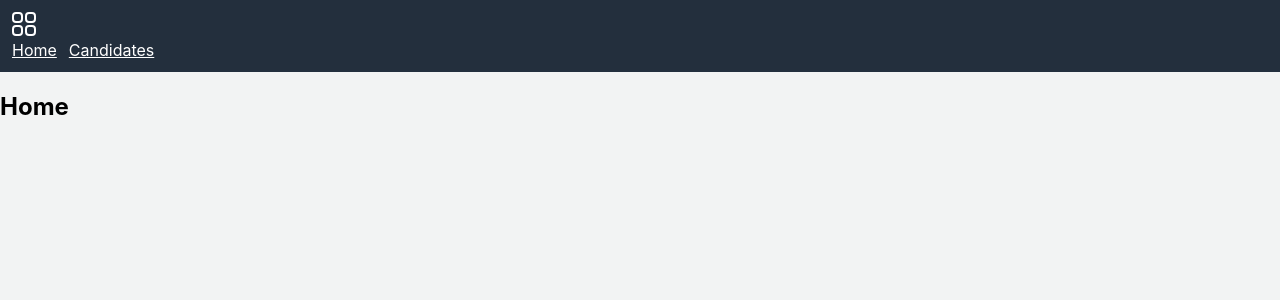
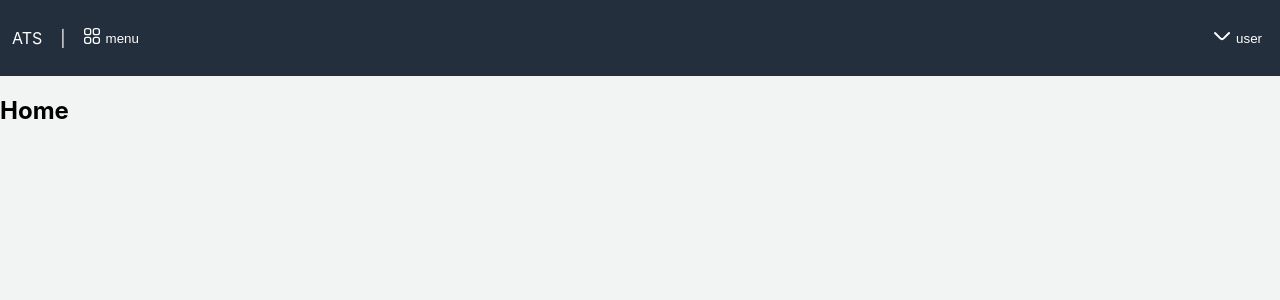
Before and after one commit to salvacorp/application-frontend, a React (Create React App) app: page / in a window 1280 px wide. Shown: the top 300 px of the page. Built offline with nearby package versions, Linux system fonts and the light colour scheme.

Commit message:
wip: add layout header.

```diff
--- a/src/assets/icons/index.ts
+++ b/src/assets/icons/index.ts
@@ -1,3 +1,9 @@
+import { IconName } from '../../components';
 import apps from './apps.svg';
+import angleDown from './angle-down.svg';
 
-export const ICONS = { apps };
+type IconType = {
+  [n in IconName]: any;
+};
+
+export const ICONS: IconType = { apps, angleDown };
--- /dev/null
+++ b/src/components/Button/Button.module.scss
@@ -0,0 +1,10 @@
+.wrapper {
+  display: flex;
+  align-items: center;
+}
+
+.button {
+  background-color: unset;
+  border: none;
+  color: white;
+}
--- /dev/null
+++ b/src/components/Button/Button.tsx
@@ -0,0 +1,19 @@
+import { Icon, IconName } from "../Icon";
+import styles from './Button.module.scss';
+
+type Props = {
+  title: string;
+  onClick?: () => void;
+  icon: IconName;
+};
+
+const Button = ({ title, onClick, icon }: Props): JSX.Element => {
+  return (
+    <div className={styles.wrapper}>
+      { icon && <Icon name={icon} />}
+      <button className={styles.button} onClick={onClick}>{title}</button>
+    </div>
+  )
+};
+
+export { Button };
--- /dev/null
+++ b/src/components/Button/index.ts
@@ -0,0 +1 @@
+export * from './Button';
--- a/src/components/Icon/Icon.tsx
+++ b/src/components/Icon/Icon.tsx
@@ -1,7 +1,9 @@
 import { ICONS } from '../../assets/icons';
 
+export type IconName = 'apps' | 'angleDown';
+
 type Props = {
-  name: 'apps'
+  name: IconName;
 };
 
 const Icon = ({ name }: Props): JSX.Element => {
--- a/src/components/Layout/Layout.module.scss
+++ b/src/components/Layout/Layout.module.scss
@@ -5,13 +5,32 @@
 }
 
 .header {
+  display: flex;
+  align-items: center;
+  justify-content: space-between;
+
   background-color: #232f3d;
   padding: 12px;
 
-  &__link {
-    color: #fff;
-    margin-right: 12px;
+  &__first-col{
+    display: flex;
+    align-items: center;
+
+    &__title{
+      color: white;
+    }
+
+    &__link {
+      color: #fff;
+      margin-right: 12px;
+    }
   }
+
+}
+
+.divider{
+  color: white;
+  margin: 0 18px;
 }
 
 .container {
--- a/src/components/Layout/Layout.tsx
+++ b/src/components/Layout/Layout.tsx
@@ -1,6 +1,6 @@
-import { Link } from "react-router-dom";
+// import { Link } from "react-router-dom";
 
-import { Icon } from '../Icon';
+import { Button } from '../Button';
 
 import styles from "./Layout.module.scss";
 
@@ -12,9 +12,18 @@ const Layout = ({ children }: Props): JSX.Element => {
   return (
     <div className={styles.wrapper}>
       <header className={styles.header}>
-        <Icon name="apps" />
-        <Link className={styles.header__link} to="/">Home</Link>
-        <Link className={styles.header__link} to="/candidates">Candidates</Link>
+        <div className={styles['header__first-col']}>
+          <p className={styles['header__first-col__title']}>ATS</p>
+
+          <span className={styles.divider}>|</span>
+
+          <Button title="menu" icon="apps" />
+        </div>
+
+        <div><Button title="user" icon="angleDown" /></div>
+
+        {/* <Link className={styles.header__link} to="/">Home</Link>
+        <Link className={styles.header__link} to="/candidates">Candidates</Link> */}
       </header>
 
       <div className={styles.container}>
```
Also changed, not shown: src/assets/icons/angle-down.svg (added), src/assets/icons/apps.svg.
